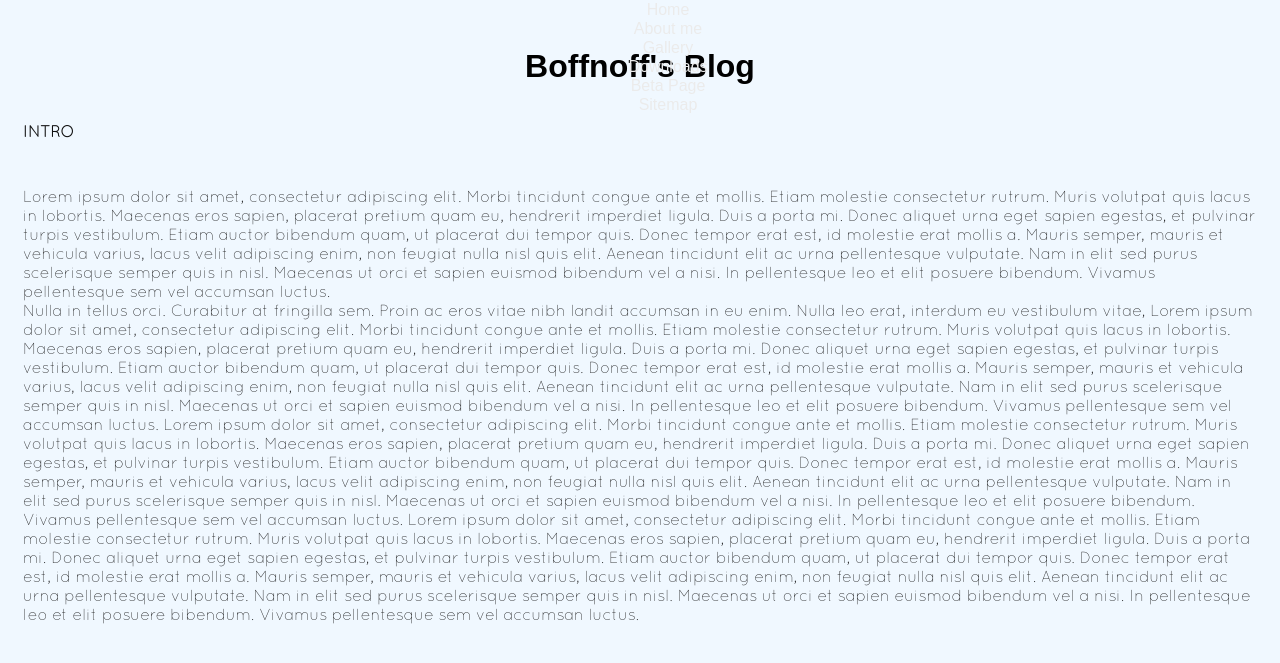
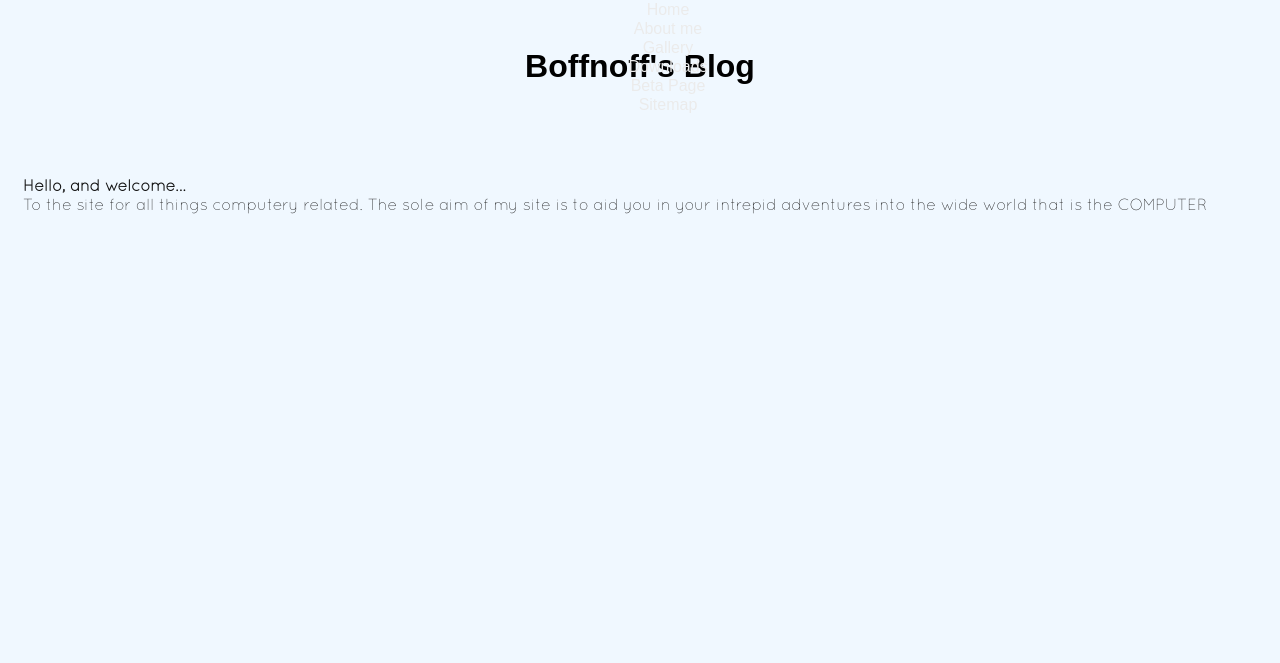
Before and after one commit to boffnoff/boffnoff.github.com, a Jekyll site: the page beta/index.html, which Jekyll copies as it is, in a window 1280 px wide. Shown: the top 663 px of the page. Built offline with Jekyll 4.4.1, drawn with Linux system fonts in a browser that asks for light colours; some web fonts are replaced.

Commit message:
started new intro on beta page

```diff
--- a/beta/index.html
+++ b/beta/index.html
@@ -47,65 +47,17 @@
      Boffnoff's Blog
     </h1>
 
-
-<p><strong>
-    INTRO
-    </strong></p>
-
+    <br>
+    <br>
 
 <p>
 
-Lorem ipsum dolor sit amet, consectetur adipiscing elit. Morbi
-tincidunt congue ante et mollis. Etiam molestie consectetur rutrum.
-Muris volutpat quis lacus in lobortis. Maecenas eros sapien, placerat
-pretium quam eu, hendrerit imperdiet ligula. Duis a porta mi. Donec
-aliquet urna eget sapien egestas, et pulvinar turpis vestibulum. Etiam
-auctor bibendum quam, ut placerat dui tempor quis.
-Donec tempor erat est, id molestie erat mollis a. Mauris semper, mauris et
-vehicula varius, lacus velit adipiscing enim, non feugiat nulla nisl quis
-elit. Aenean tincidunt elit ac urna pellentesque vulputate. Nam in elit sed
-purus scelerisque semper quis in nisl. Maecenas ut orci et sapien euismod
-bibendum vel a nisi. In pellentesque leo et elit posuere bibendum. Vivamus
-pellentesque sem vel accumsan luctus.
-<br>
-Nulla in tellus orci. Curabitur at fringilla sem. Proin ac eros vitae nibh
-landit accumsan in eu enim. Nulla leo erat, interdum eu vestibulum vitae,
-Lorem ipsum dolor sit amet, consectetur adipiscing elit. Morbi
-tincidunt congue ante et mollis. Etiam molestie consectetur rutrum.
-Muris volutpat quis lacus in lobortis. Maecenas eros sapien, placerat
-pretium quam eu, hendrerit imperdiet ligula. Duis a porta mi. Donec
-aliquet urna eget sapien egestas, et pulvinar turpis vestibulum. Etiam
-auctor bibendum quam, ut placerat dui tempor quis.
-Donec tempor erat est, id molestie erat mollis a. Mauris semper, mauris et
-vehicula varius, lacus velit adipiscing enim, non feugiat nulla nisl quis
-elit. Aenean tincidunt elit ac urna pellentesque vulputate. Nam in elit sed
-purus scelerisque semper quis in nisl. Maecenas ut orci et sapien euismod
-bibendum vel a nisi. In pellentesque leo et elit posuere bibendum. Vivamus
-pellentesque sem vel accumsan luctus.
-Lorem ipsum dolor sit amet, consectetur adipiscing elit. Morbi
-tincidunt congue ante et mollis. Etiam molestie consectetur rutrum.
-Muris volutpat quis lacus in lobortis. Maecenas eros sapien, placerat
-pretium quam eu, hendrerit imperdiet ligula. Duis a porta mi. Donec
-aliquet urna eget sapien egestas, et pulvinar turpis vestibulum. Etiam
-auctor bibendum quam, ut placerat dui tempor quis.
-Donec tempor erat est, id molestie erat mollis a. Mauris semper, mauris et
-vehicula varius, lacus velit adipiscing enim, non feugiat nulla nisl quis
-elit. Aenean tincidunt elit ac urna pellentesque vulputate. Nam in elit sed
-purus scelerisque semper quis in nisl. Maecenas ut orci et sapien euismod
-bibendum vel a nisi. In pellentesque leo et elit posuere bibendum. Vivamus
-pellentesque sem vel accumsan luctus.
-Lorem ipsum dolor sit amet, consectetur adipiscing elit. Morbi
-tincidunt congue ante et mollis. Etiam molestie consectetur rutrum.
-Muris volutpat quis lacus in lobortis. Maecenas eros sapien, placerat
-pretium quam eu, hendrerit imperdiet ligula. Duis a porta mi. Donec
-aliquet urna eget sapien egestas, et pulvinar turpis vestibulum. Etiam
-auctor bibendum quam, ut placerat dui tempor quis.
-Donec tempor erat est, id molestie erat mollis a. Mauris semper, mauris et
-vehicula varius, lacus velit adipiscing enim, non feugiat nulla nisl quis
-elit. Aenean tincidunt elit ac urna pellentesque vulputate. Nam in elit sed
-purus scelerisque semper quis in nisl. Maecenas ut orci et sapien euismod
-bibendum vel a nisi. In pellentesque leo et elit posuere bibendum. Vivamus
-pellentesque sem vel accumsan luctus.
+<strong>
+    Hello, and welcome...
+    </strong>
+    <br>
+    To the site for all things computery related. The sole aim of my site is to aid you in your intrepid adventures
+    into the wide world that is the <bold>COMPUTER</bold>
 
     </p>
 
```
